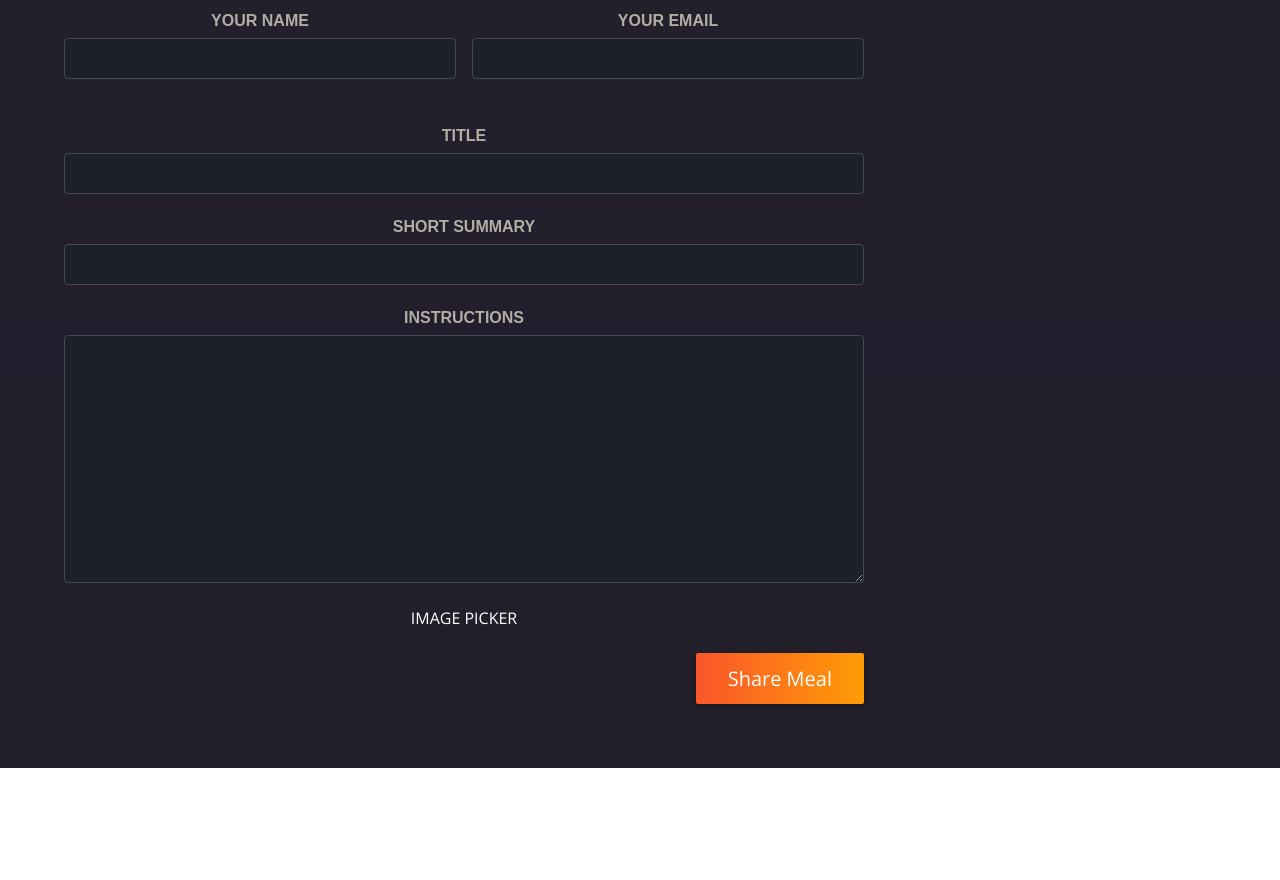
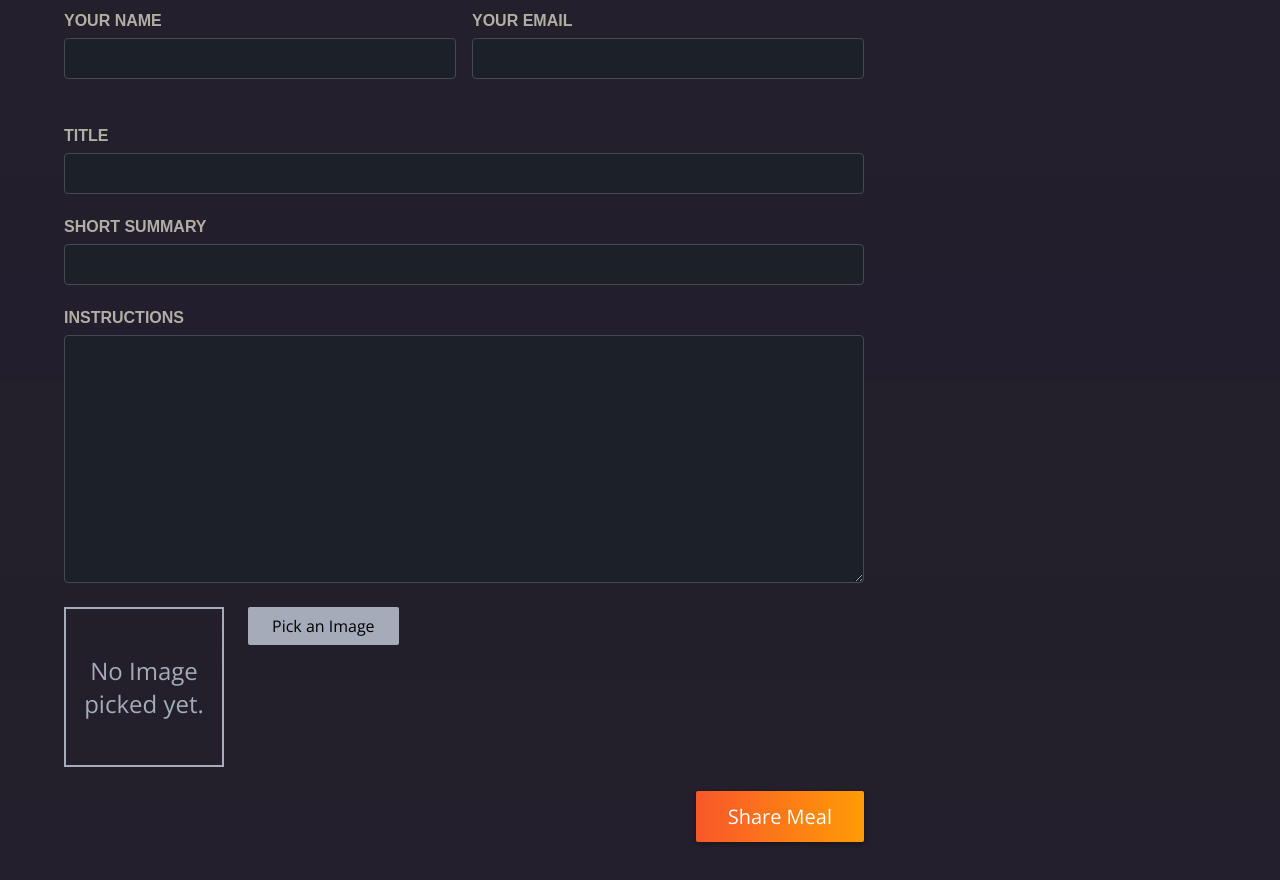
Before and after one commit to DavidsJulio/share-food, a Next.js app: page /meals/share in a window 1280 px wide. Shown: the part 420-1300 px from the top of the page. Before the commit the page ends 1188 px from the top, so only its background shows below. Built offline with nearby package versions, Linux system fonts and the light colour scheme.

Commit message:
Image Picker

```diff
--- a/app/meals/share/page.js
+++ b/app/meals/share/page.js
@@ -1,3 +1,4 @@
+import ImagePicker from "@/components/meals/image-picker";
 import classes from "./page.module.css";
 
 export default function ShareMealPage() {
@@ -38,7 +39,7 @@
               required
             ></textarea>
           </p>
-          IMAGE PICKER
+          <ImagePicker name="picker" />
           <p className={classes.actions}>
             <button type="submit">Share Meal</button>
           </p>
--- a/app/meals/share/page.module.css
+++ b/app/meals/share/page.module.css
@@ -37,6 +37,7 @@
   text-transform: uppercase;
   color: #b3aea5;
   font-weight: bold;
+  text-align: left;
 }
 
 .form input,
--- a/components/meals/image-picker.js
+++ b/components/meals/image-picker.js
@@ -1,16 +1,60 @@
+"use client";
+
+import { useRef, useState } from "react";
 import classes from "./image-picker.module.css";
+import Image from "next/image";
 
 export default function ImagePicker({ label, name }) {
+  const [pickedImage, setPickedImage] = useState();
+  const imageInput = useRef();
+
+  const handlePickClick = () => {
+    imageInput.current.click();
+  };
+
+  const handleImageChange = (event) => {
+    const file = event.target.files[0];
+
+    if (!file) {
+      setPickedImage(null);
+      return;
+    }
+
+    const fileReader = new FileReader();
+
+    fileReader.onload = () => {
+      setPickedImage(fileReader.result);
+    };
+    fileReader.readAsDataURL(file);
+  };
+
   return (
     <div className={classes.picker}>
       <label htmlFor={name}>{label}</label>
       <div className={classes.controls}>
+        <div className={classes.preview}>
+          {!pickedImage && <p>No Image picked yet.</p>}
+          {pickedImage && (
+            <Image src={pickedImage} alt="Image picked by user" fill />
+          )}
+        </div>
         <input
+          className={classes.input}
           type="file"
           id={name}
+          accept="image/png, image/jpeg"
           name={name}
-          accept="image/png, image/jpeg"
+          ref={imageInput}
+          onChange={handleImageChange}
+          required
         />
+        <button
+          className={classes.button}
+          type="button"
+          onClick={handlePickClick}
+        >
+          Pick an Image
+        </button>
       </div>
     </div>
   );
```
